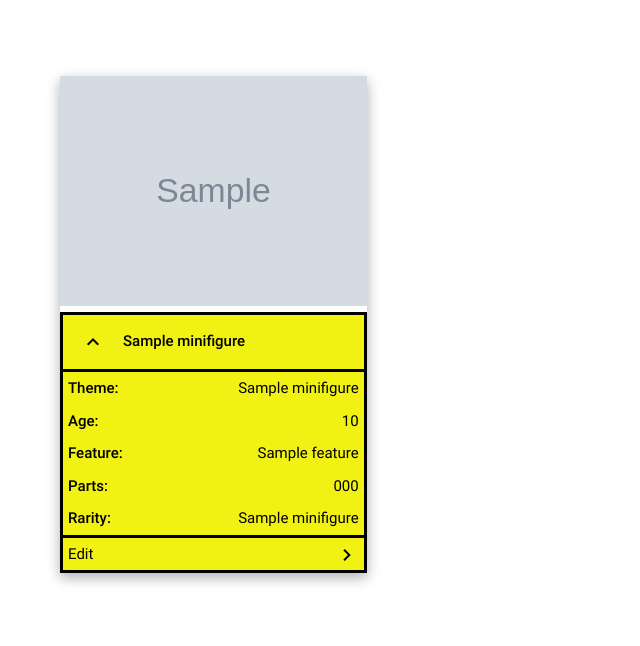
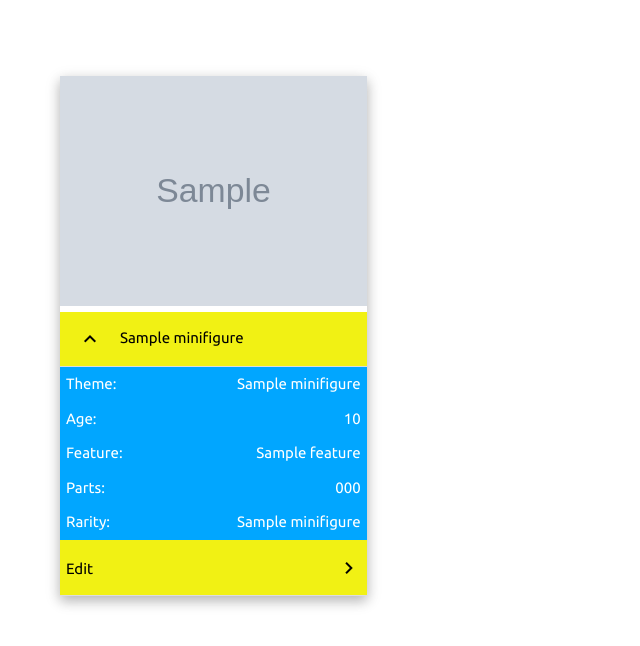
Before and after one commit to Sparkplug84/MS3-LegoMinifigureCatalogue, a Flask app: page / in a window 1280 px wide, after a click that opens the changed part. Shown: the top 646 px of the page, without its empty margins (0-640 px from the left). Run offline with Flask 2, Linux system fonts and the light colour scheme; grey boxes marked "Sample" are stand-in pictures; a database or web service that is not in the repository returns one stand-in record (values such as "Sample title"); some libraries are stand-ins or nearby versions.

Commit message:
added an edit_minifig route in the flask app. Some small style changes to the minifig.html page.

```diff
--- a/app.py
+++ b/app.py
@@ -51,6 +51,16 @@ def file(filename):
     return mongo.send_file(filename)
 
 
+@app.route('/edit_minifig/<minifigure_id>')
+def edit_minifig(minifigure_id):
+    the_minifig = mongo.db.minifigures.find_one({'_id': ObjectId(minifigure_id)})
+    all_themes = mongo.db.themes.find()
+    all_age = mongo.db.age.find()
+    all_parts = mongo.db.parts.find()
+    all_rarity = mongo.db.rarity.find()
+    return render_template('editminifig.html', minifigure=the_minifig, theme=all_themes, age=all_age, parts=all_parts, rarity=all_rarity)
+
+
 if __name__ == '__main__':
     app.run(host=os.environ.get('IP'),
             port=int(os.environ.get('PORT')),
--- a/static/css/style.css
+++ b/static/css/style.css
@@ -1,3 +1,7 @@
+html {
+    font-family: 'Ubuntu', sans-serif;
+}
+
 /* Minifigure Display */
 
 .collapsible-body-container {
@@ -6,17 +10,17 @@
 
 .collapsible-body {
     padding: 0;
-    background-color: rgb(241, 241, 20);
-    color: black;
-    border-left: black solid 3px;
+    background-color: rgb(1, 166, 255);
+    color: white;
+    /* border-left: black solid 3px;
     border-right: black solid 3px;
-    border-bottom: black solid 3px;
+    border-bottom: black solid 3px; */
 }
 
 .collapsible-header {
     background-color: rgb(241, 241, 20);
     color: black;
-    border: black solid 3px;
+    /* border: black solid 3px; */
 }
 
 .collapsible-header:hover {
@@ -40,15 +44,28 @@
 
 .edit {
     width: 100%;
-    border-top: black solid 3px;
+    /* border-top: black solid 3px; */
+    color: black;
+    background-color: rgb(241, 241, 20);
+    height: 55px;
+    line-height: 45px;
+}
+
+.edit:hover {
+    background-color: rgb(206, 206, 6);
+}
+
+.edit-link {
+    height: 150px;
 }
 
 .list-item {
-    padding: 5px;
+    padding: 6px;
 }
 
 .chevron_right {
     float: right;
+    line-height: 45px;
 }
 
 
--- a/templates/base.html
+++ b/templates/base.html
@@ -18,6 +18,7 @@
       href="{{url_for('static', filename='css/style.css')}}"
       type="text/css"
     />
+    <link href="https://fonts.googleapis.com/css2?family=Ubuntu:wght@300;400&display=swap" rel="stylesheet">
   </head>
   <body>
     {% block content %} {% endblock %}
--- a/templates/minifigs.html
+++ b/templates/minifigs.html
@@ -23,7 +23,7 @@
                     <div class="list-item"><strong>Rarity:</strong>
                         <span class="right">{{minifigure.rarity_name}}</span>
                     </div>
-                    <div class="edit list-item">Edit<i class="material-icons chevron_right">chevron_right</i></div>
+                    <a class="edit-link" href=""><div class="edit list-item">Edit<i class="material-icons chevron_right">chevron_right</i></div></a>
                 </div>
 
                 <!-- <div class="collapsible-body"><span><strong>Age:</strong> {{minifigure.age}}</span></div>
```
